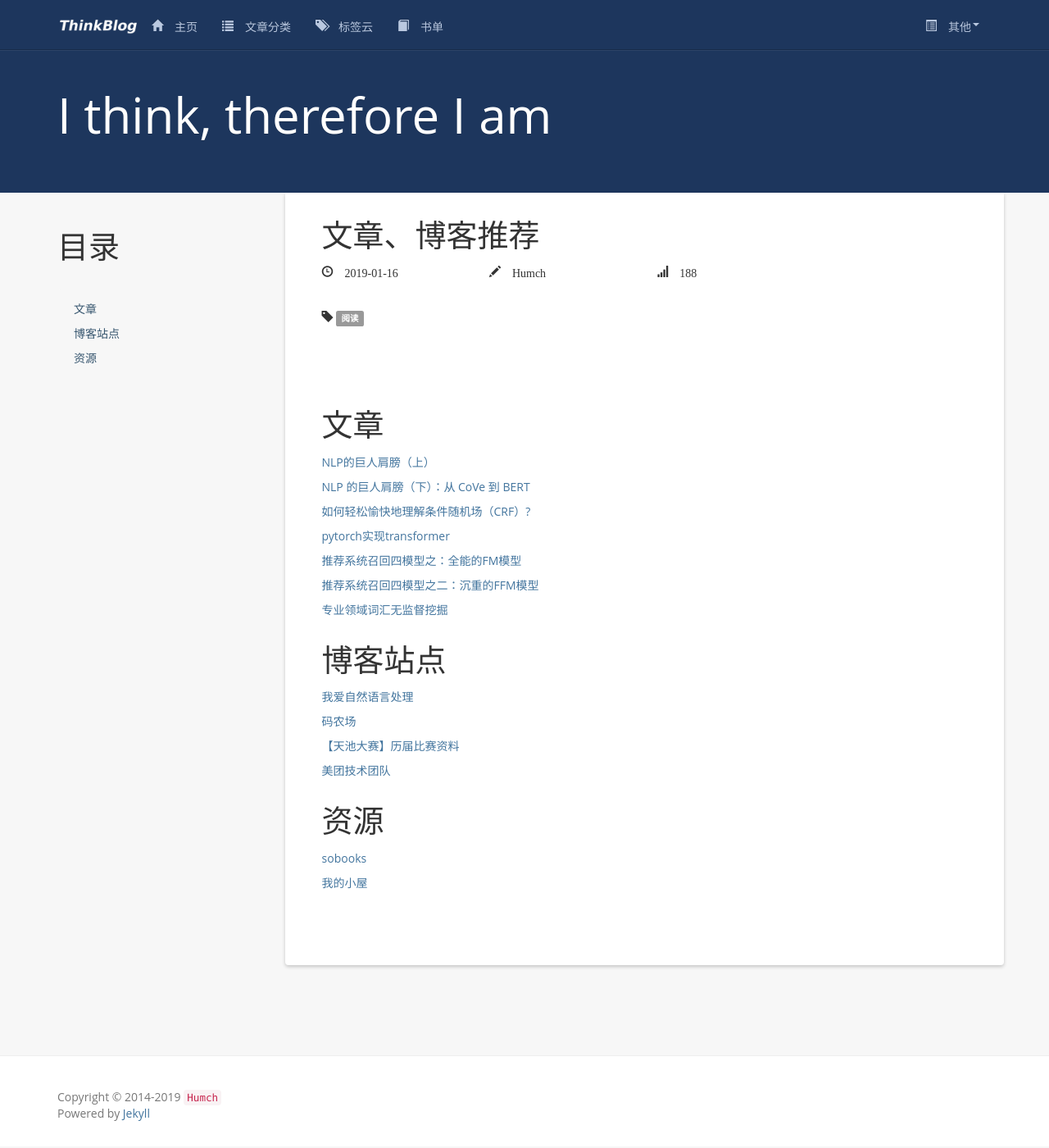
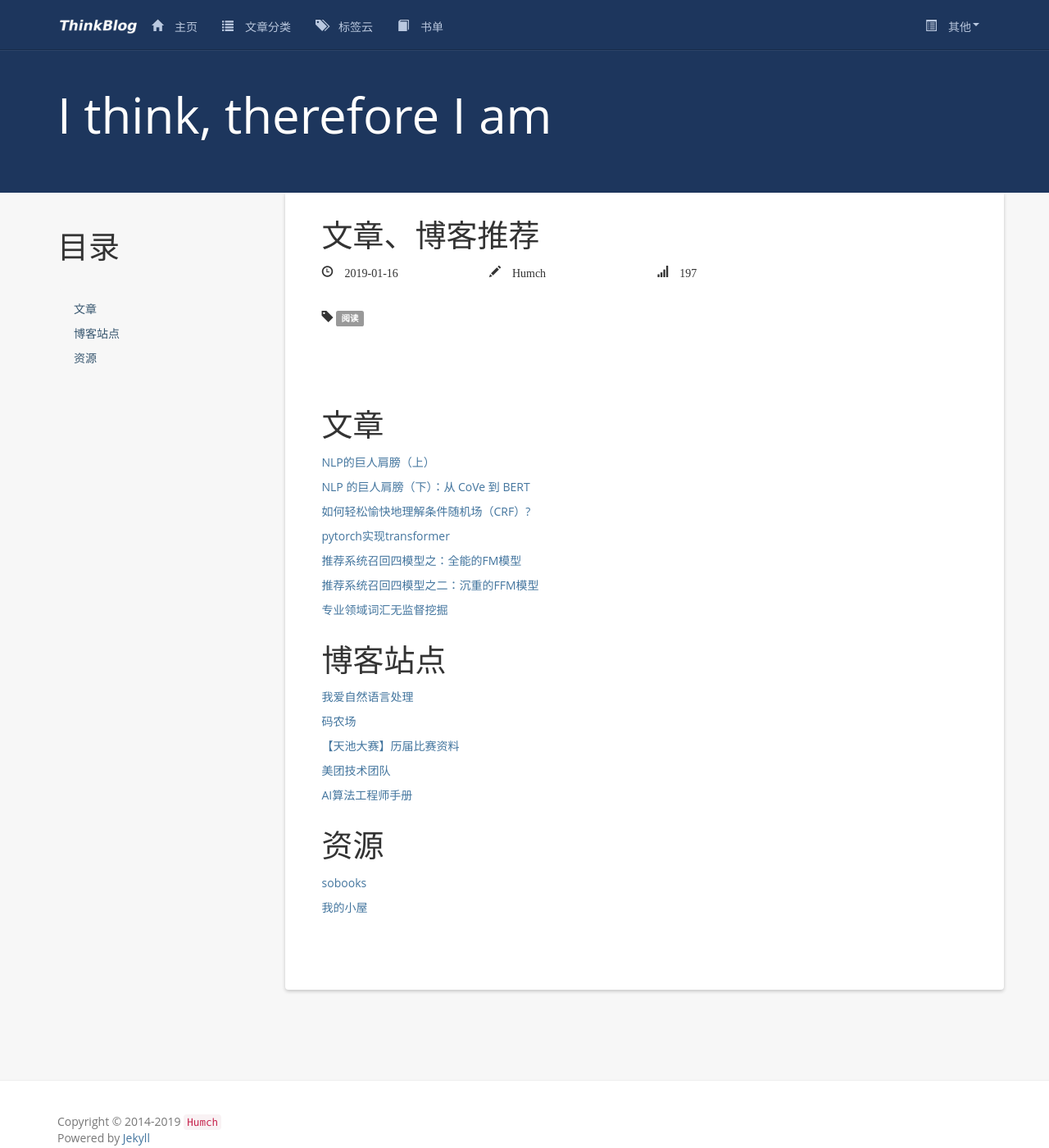
Before and after one commit to Brook-Lan/Brook-Lan.github.io, a Jekyll site: the page built from reference.md, in a window 1280 px wide and 1400 px high. Shown: the whole window at 82% size. Built offline with Jekyll 4.4.1, drawn with Linux system fonts in a browser that asks for light colours; nearby versions of some CDN libraries; comment, search, counter and statistics services are not loaded.

Commit message:
增加推荐阅读

```diff
--- a/reference.md
+++ b/reference.md
@@ -38,6 +38,8 @@
 
 <a href="https://tech.meituan.com" target="_blank">美团技术团队</a>
 
+<a href="http://www.huaxiaozhuan.com/">AI算法工程师手册</a>
+
 
 资源
 ====================
```
